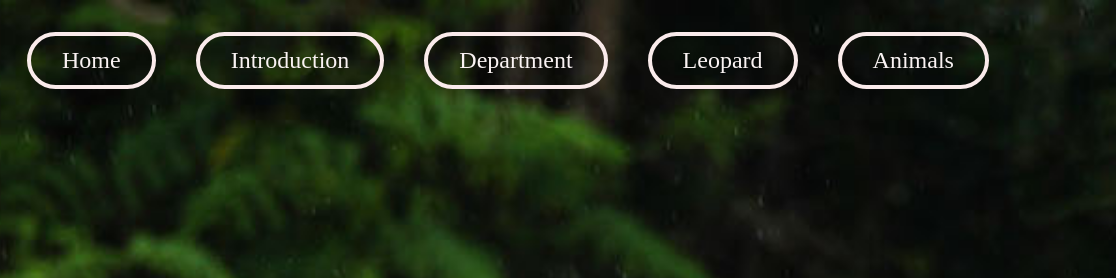
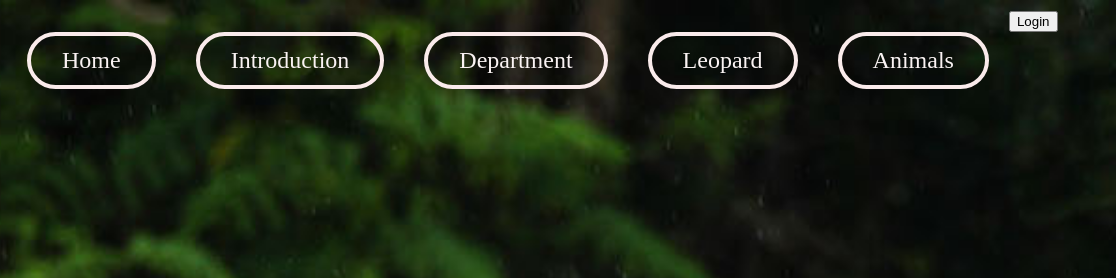
Before and after one commit to Nickelgunasekera/CB013126, a plain HTML site: page wilpattuwa.html in a window 1280 px wide. Shown: the top 278 px of the page, 164-1280 px from the left. Drawn offline with Linux system fonts and the light colour scheme.

Commit message:
Update wilpattuwa.html

```diff
--- a/wilpattuwa.html
+++ b/wilpattuwa.html
@@ -24,7 +24,11 @@
                     <li><a href="yala.html">Yala Park</a></li>
                     <li><a href="wilpattuwa.html">Wilpattu Park</a></li>
                   </ul>
+                 <li><button class="btn1" id="wilpattuwa">Login</button></li>
                 </li>
+
+
+            </ul>
 
 
               </nav>
```
